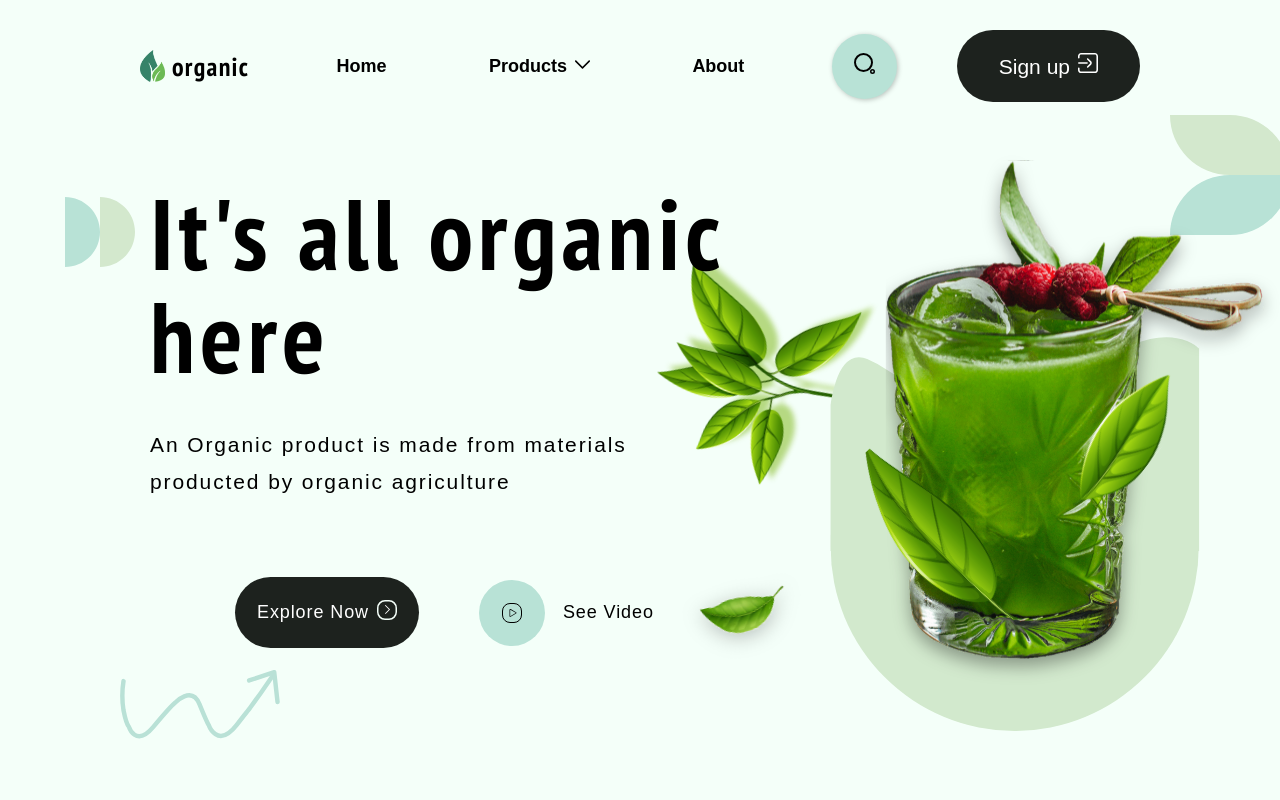
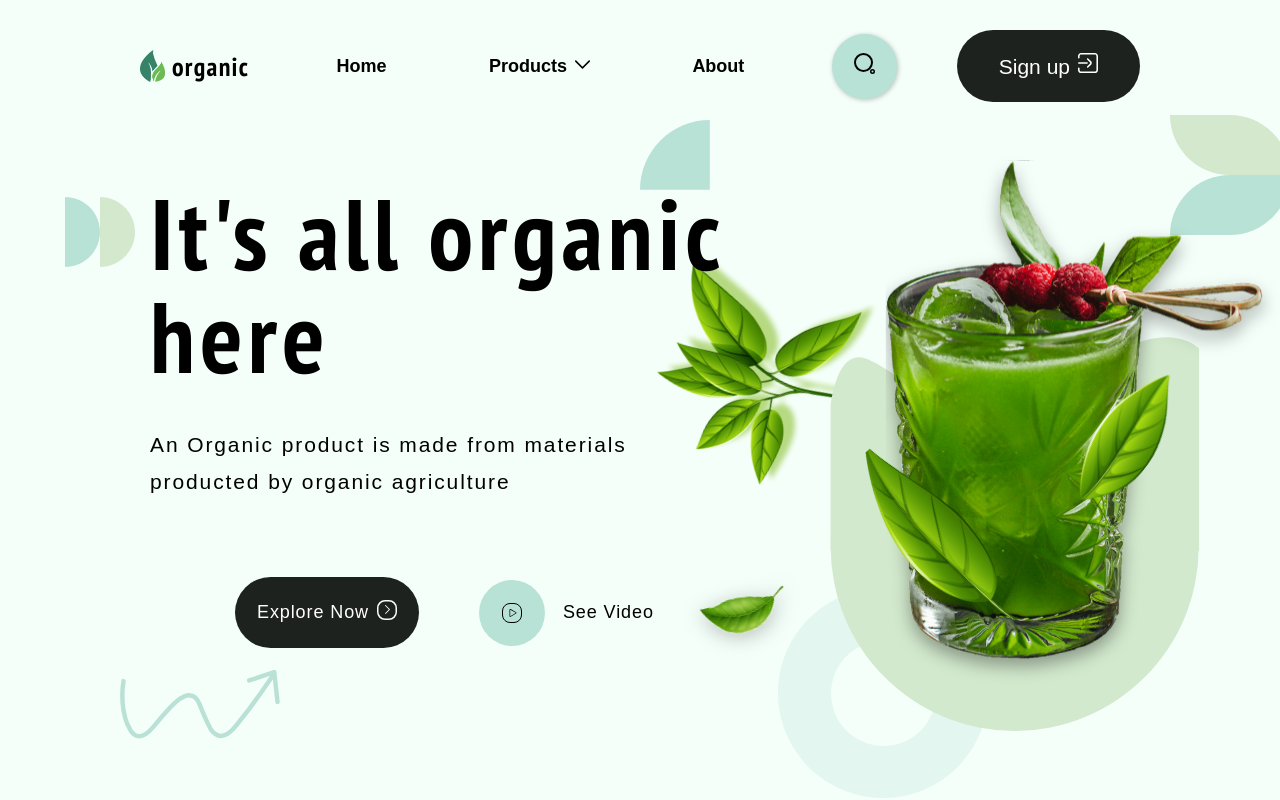
Before and after one commit to farhad-gh-dev/organic, a React (Create React App) app: page / in a window 1280 px wide. Shown: the top 800 px of the page. Built offline with nearby package versions, Linux system fonts and the light colour scheme; a web font is replaced by a local one.

Commit message:
finished background graphics + changed navbar z-i

```diff
--- a/src/App.tsx
+++ b/src/App.tsx
@@ -2,12 +2,12 @@ import React from "react";
 import Navbar from "./components/Navbar/Navbar";
 import Header from "./components/Header/Header";
 import Carousel from "./components/Carousel/Carousel";
-import Graphics from "./components/Graphics/Graphics";
+import BackgroundGraphics from "./components/Graphics/Graphics";
 
 const App: React.FC = () => {
   return (
     <div className="app position-relative">
-      <Graphics />
+      <BackgroundGraphics />
       <Navbar />
       <Header />
       <Carousel />
--- a/src/components/Graphics/Graphics.tsx
+++ b/src/components/Graphics/Graphics.tsx
@@ -1,5 +1,6 @@
 import React from "react";
 import { ReactComponent as Graphic1 } from "../../assets/graphic-1.svg";
+import { ReactComponent as Graphic2 } from "../../assets/quarter-circle.svg";
 
 const Graphics: React.FC = () => {
   return (
@@ -7,6 +8,9 @@ const Graphics: React.FC = () => {
       <div className="graphic-1">
         <Graphic1 />
       </div>
+      <div className="graphic-2">
+        <Graphic2 />
+      </div>
     </div>
   );
 };
--- a/src/components/Graphics/_graphics.scss
+++ b/src/components/Graphics/_graphics.scss
@@ -32,4 +32,24 @@
       }
     }
   }
+
+  .graphic-2 {
+    display: none;
+    position: absolute;
+    top: 15vh;
+    left: 50vw;
+
+    @include md-size {
+      display: block;
+    }
+
+    svg {
+      width: 70px;
+      height: auto;
+
+      path {
+        fill: $primary-green;
+      }
+    }
+  }
 }
--- a/src/components/Header/Header.tsx
+++ b/src/components/Header/Header.tsx
@@ -1,5 +1,6 @@
 import React from "react";
 import { ReactComponent as GlassGraphic } from "../../assets/glass-graphic.svg";
+import { ReactComponent as DonutGraphic } from "../../assets/donut.svg";
 import { ReactComponent as HalfCircleGraphic } from "../../assets/half-circle.svg";
 import { ReactComponent as ExploreIcon } from "../../assets/explore.svg";
 import { ReactComponent as PlayButtonIcon } from "../../assets/play-button-icon.svg";
@@ -10,8 +11,11 @@ const Header: React.FC = () => {
   return (
     <div className="header">
       <div className="header-container position-relative">
-        <div className="graphic-container position-absolute from-top from-right ">
+        <div className="graphic-container position-absolute from-top from-right">
           <GlassGraphic />
+          <div className="donut-graphic">
+            <DonutGraphic />
+          </div>
         </div>
 
         <div className="text-area">
--- a/src/components/Header/_header.scss
+++ b/src/components/Header/_header.scss
@@ -10,7 +10,6 @@
 
   .header-container {
     padding: 0 0 25px 0px;
-    // border: 1px solid red;
     @include md-size {
       padding: 40px 0 65px 85px;
     }
@@ -32,6 +31,33 @@
         @include md-size {
           height: inherit !important;
           width: auto;
+        }
+      }
+
+      .donut-graphic {
+        position: absolute;
+        bottom: -18%;
+        left: 12%;
+        z-index: -100;
+
+        @include md-size {
+          bottom: -12%;
+          left: 25%;
+        }
+
+        svg {
+          width: 105px;
+          height: auto;
+
+          @include md-size {
+            width: 210px;
+            height: inherit !important;
+            width: auto;
+          }
+
+          path {
+            fill: rgba($primary_green, 0.3);
+          }
         }
       }
     }
--- a/src/components/Navbar/_navbar.scss
+++ b/src/components/Navbar/_navbar.scss
@@ -1,5 +1,7 @@
 .navbar {
+  position: relative;
   padding: 28px 30px;
+  z-index: 1000;
 
   @include md-size() {
     padding: 30px 140px 15px;
```
Also changed, not shown: src/assets/donut.svg (added), src/assets/graphic-2.svg (added).
